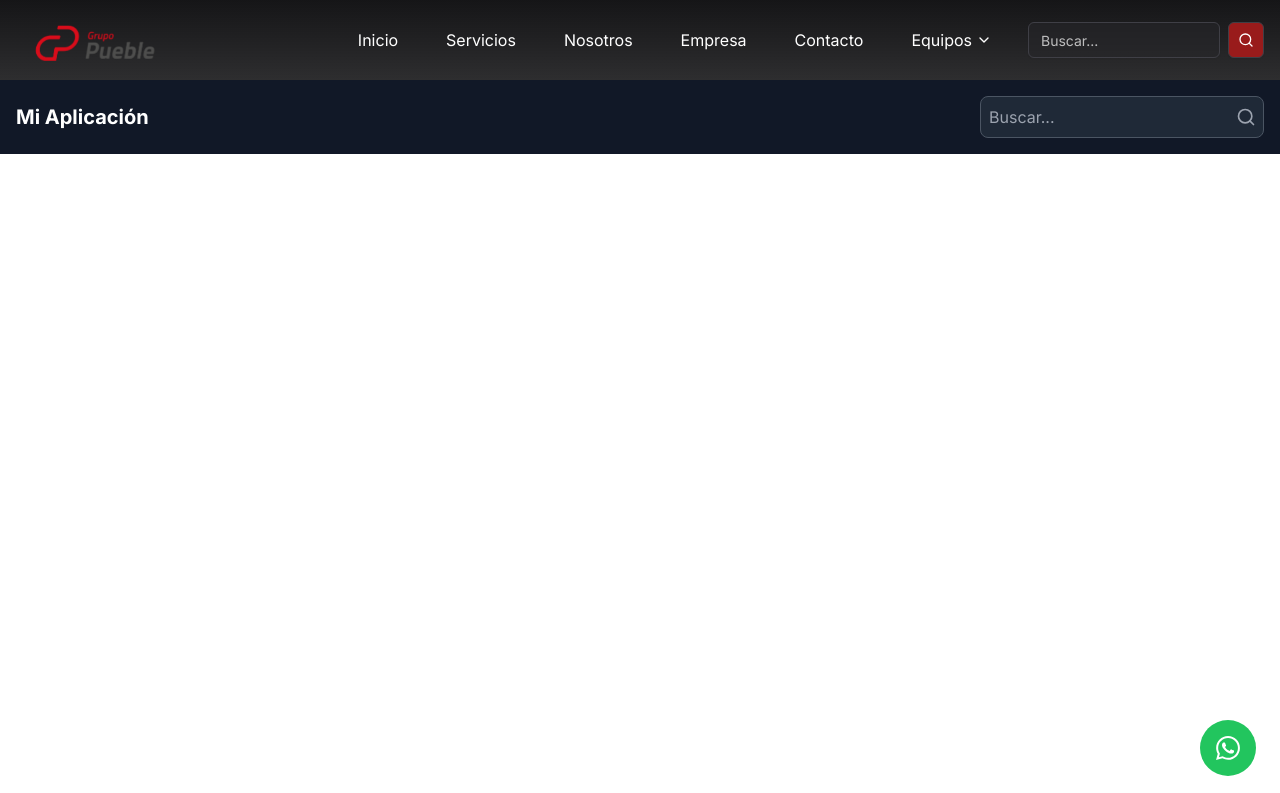
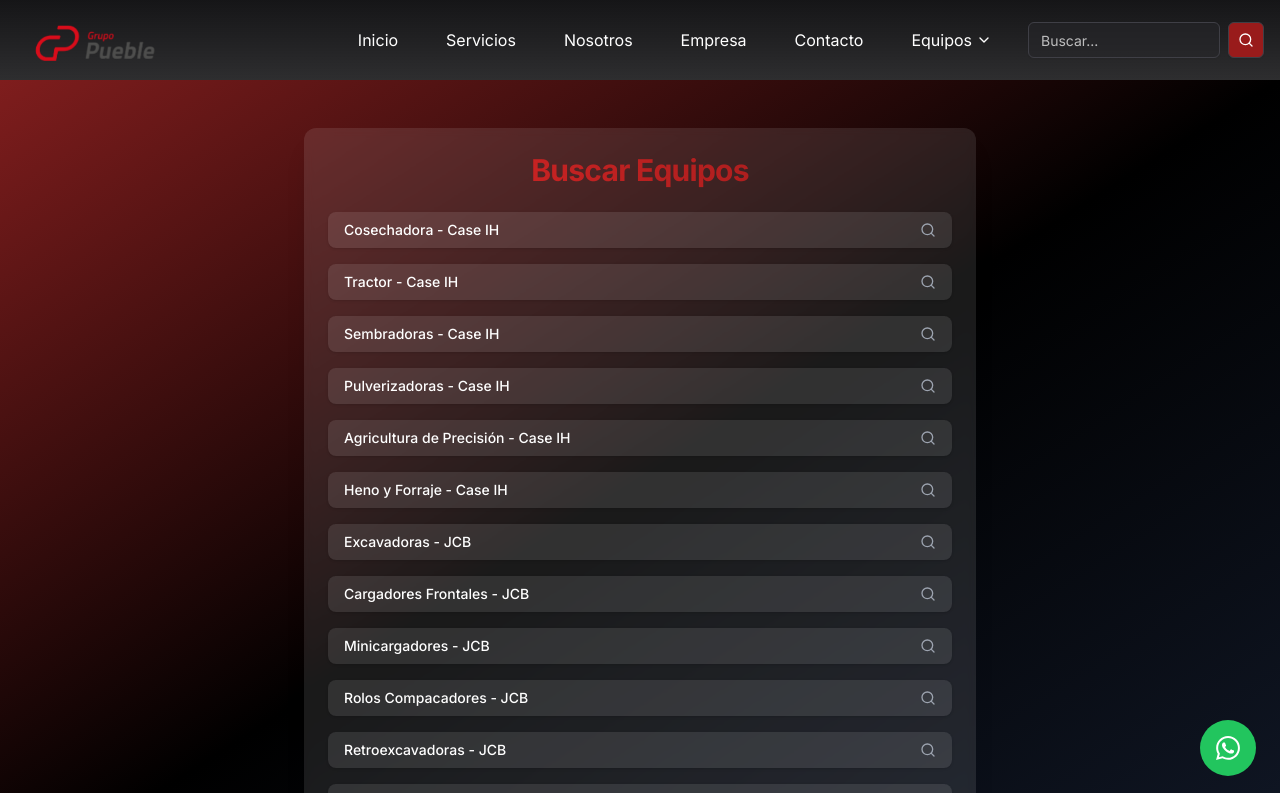
Before and after one commit to Pietro923/Landing-Page-Pueble, a Next.js app: page /buscar in a window 1280 px wide. Shown: the top 793 px of the page. Built offline with nearby package versions, Linux system fonts and the light colour scheme.

Commit message:
barra de busqueda funcional

```diff
--- a/src/app/buscar/page.tsx
+++ b/src/app/buscar/page.tsx
@@ -1,47 +1,79 @@
-"use client"
+"use client";
 
-import { useState, useCallback } from "react"
-import { useRouter } from "next/navigation"
-import { Search } from "lucide-react"
+import { useSearchParams } from 'next/navigation';
+import Link from 'next/link';
+import { Card, CardHeader, CardTitle, CardContent } from "@/components/ui/card";
+import { Button } from "@/components/ui/button";
+import { Search } from 'lucide-react';
+import { motion } from "framer-motion";
 
-const Navbar: React.FC = () => {
-  const [searchTerm, setSearchTerm] = useState<string>("")
-  const router = useRouter()
+const Buscar = () => {
+  const searchParams = useSearchParams();
+  const q = searchParams.get('q');  // Obtenemos el término de búsqueda desde la URL
 
-  const handleSearch = useCallback(() => {
-    if (searchTerm.trim()) {
-      router.push(`/buscar?q=${encodeURIComponent(searchTerm)}`)
-    }
-  }, [searchTerm, router])
+  // Simulamos los resultados basados en el término de búsqueda
+  const results = [
+    { name: 'Cosechadora - Case IH', href: '/equipos/case/cosechadoras' },
+    { name: 'Tractor - Case IH', href: '/equipos/case/tractores' },
+    { name: 'Sembradoras - Case IH', href: '/equipos/case/sembradoras' },
+    { name: 'Pulverizadoras - Case IH', href: '/equipos/case/pulverizadoras' },
+    { name: 'Agricultura de Precisión - Case IH', href: '/equipos/case/agricultura-precision' },
+    { name: 'Heno y Forraje - Case IH', href: '/equipos/case/heno-forraje' },
 
-  const handleKeyDown = (event: React.KeyboardEvent<HTMLInputElement>) => {
-    if (event.key === "Enter") {
-      handleSearch()
-    }
-  }
+    { name: 'Excavadoras - JCB', href: '/equipos/jcb/excavadoras' },
+    { name: 'Cargadores Frontales - JCB', href: '/equipos/jcb/cargadores-frontales' },
+    { name: 'Minicargadores - JCB', href: '/equipos/jcb/minicargadores' },
+    { name: 'Rolos Compacadores - JCB', href: '/equipos/jcb/rolos-compactadores' },
+    { name: 'Retroexcavadoras - JCB', href: '/equipos/jcb/retroexcavadora' },
+    { name: 'Manipuladores Telescópicos - JCB', href: '/equipos/jcb/manipuladores-telescopicos' },
+  ];
+
+  // Filtramos los resultados que coinciden con el término de búsqueda
+  const filteredResults = results.filter(result =>
+    result.name.toLowerCase().includes(q?.toLowerCase() || '')
+  );
 
   return (
-    <nav className="bg-gray-900 p-4 w-full flex justify-between items-center">
-      <div className="text-white text-xl font-bold">Mi Aplicación</div>
-      <div className="relative">
-        <input
-          type="text"
-          placeholder="Buscar..."
-          className="p-2 pr-10 rounded-lg bg-gray-800 text-white border border-gray-600 focus:outline-none focus:ring-2 focus:ring-red-500"
-          value={searchTerm}
-          onChange={(e) => setSearchTerm(e.target.value)}
-          onKeyDown={handleKeyDown}
-        />
-        <button
-          onClick={handleSearch}
-          className="absolute right-2 top-1/2 transform -translate-y-1/2 text-gray-400 hover:text-white"
-          aria-label="Buscar"
-        >
-          <Search size={20} />
-        </button>
-      </div>
-    </nav>
-  )
-}
+    <div className="min-h-screen bg-gradient-to-br from-red-900 via-black to-gray-900 py-12 px-4 sm:px-6 lg:px-8">
+      <motion.div
+        initial={{ opacity: 0, y: 20 }}
+        animate={{ opacity: 1, y: 0 }}
+        transition={{ duration: 0.5 }}
+        className="max-w-2xl mx-auto"
+      >
+        <Card className="bg-white/10 backdrop-blur-sm border-0 shadow-xl">
+          <CardHeader className="text-center space-y-2">
+            <CardTitle className="text-3xl font-bold bg-gradient-to-r from-red-600 to-red-800 text-transparent bg-clip-text">
+              Buscar Equipos
+            </CardTitle>
+          </CardHeader>
 
-export default Navbar
+          <CardContent>
+            <div className="space-y-6">
+
+              {filteredResults.length > 0 ? (
+                <ul className="space-y-4">
+                  {filteredResults.map((result) => (
+                    <li key={result.href}>
+                      <Link href={result.href}>
+                        <Button className="w-full bg-white/10 hover:bg-white/20 text-white font-medium py-3 rounded-lg transition-all duration-200 flex items-center justify-between">
+                          <span>{result.name}</span>
+
+                          <Search className="h-5 w-5 text-gray-400" />
+                        </Button>
+                      </Link>
+                    </li>
+                  ))}
+                </ul>
+              ) : (
+                <p className="text-gray-300 text-center">No se encontraron resultados.</p>
+              )}
+            </div>
+          </CardContent>
+        </Card>
+      </motion.div>
+    </div>
+  );
+};
+
+export default Buscar;
--- a/src/components/layout/Navbar.tsx
+++ b/src/components/layout/Navbar.tsx
@@ -45,6 +45,7 @@
     if (searchTerm.trim()) {
       router.push(`/buscar?q=${encodeURIComponent(searchTerm)}`)
       setSearchTerm('')
+      setIsMobileMenuOpen(false) // Cerrar el menú móvil si está abierto
     }
   }
 
```
